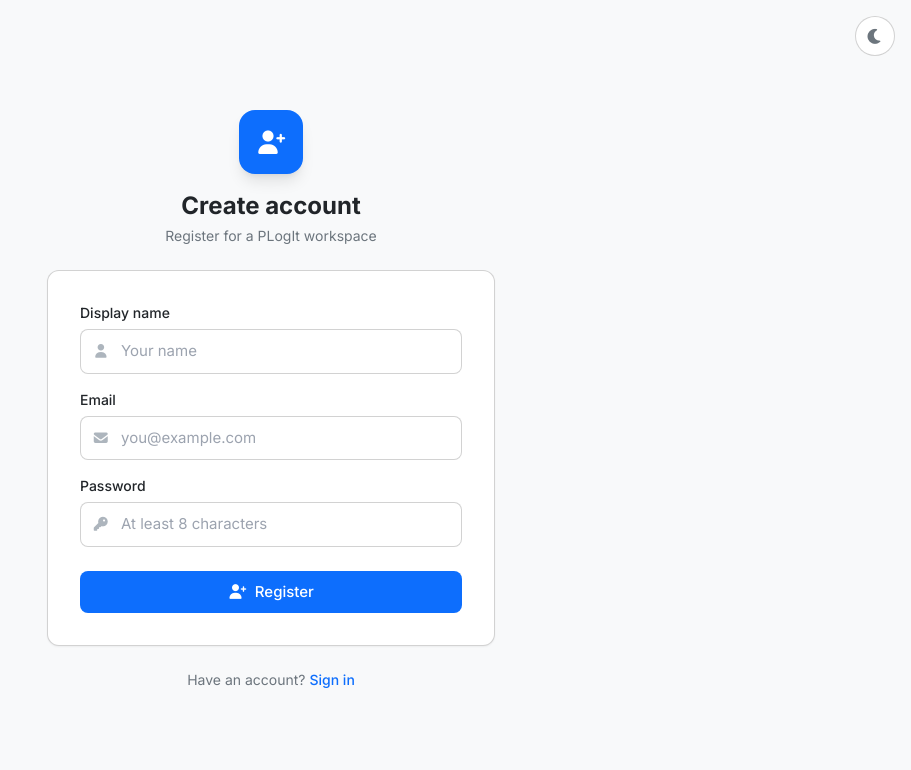
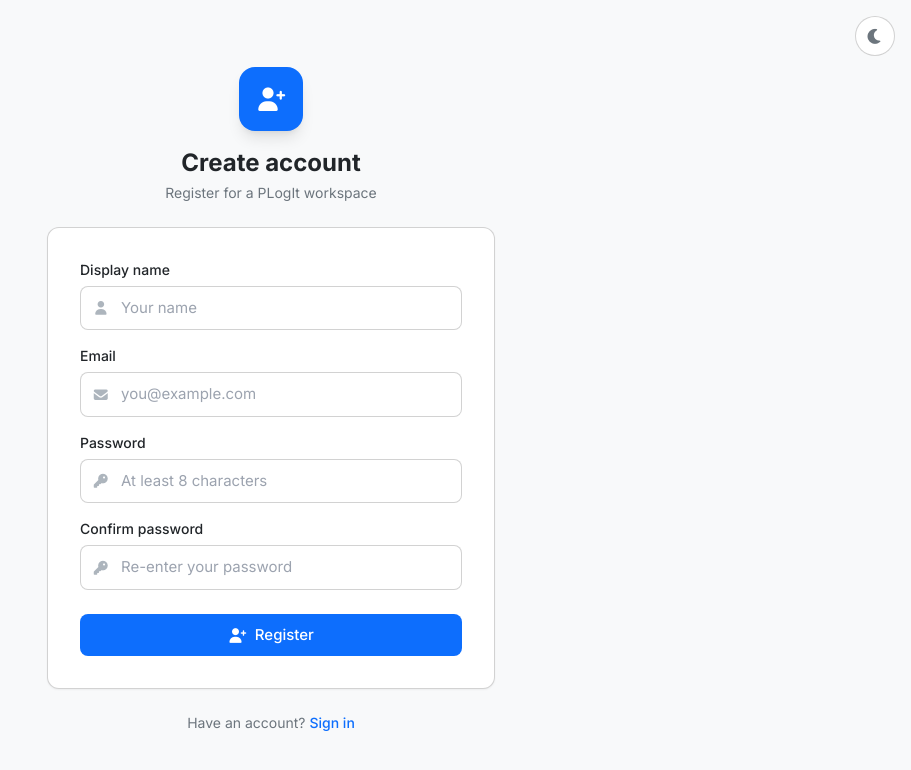
Before and after one commit to Edison3060/PLogIt, a React (Vite) app in the folder frontend/: page /register in a window 1280 px wide. Shown: the top 770 px of the page, without its empty margins (369-1280 px from the left). Built offline with nearby package versions, Linux system fonts and the light colour scheme.

Commit message:
Add confirm password to register page

```diff
--- a/frontend/src/pages/Register.tsx
+++ b/frontend/src/pages/Register.tsx
@@ -8,6 +8,7 @@
 export default function Register() {
   const [email, setEmail] = useState("");
   const [password, setPassword] = useState("");
+  const [confirmPassword, setConfirmPassword] = useState("");
   const [displayName, setDisplayName] = useState("");
   const [error, setError] = useState("");
   const [dark, setDark] = useState(
@@ -27,6 +28,10 @@
     setError("");
     if (password.length < 8) {
       setError("Password must be at least 8 characters");
+      return;
+    }
+    if (password !== confirmPassword) {
+      setError("Passwords do not match");
       return;
     }
     register.mutate(
@@ -104,6 +109,21 @@
                 />
               </div>
             </label>
+            <label className="flex flex-col gap-1.5">
+              <span className="text-sm font-medium text-text-strong">Confirm password</span>
+              <div className="relative">
+                <i className="fa-solid fa-key absolute left-3 top-1/2 -translate-y-1/2 text-text-faint text-sm pointer-events-none"></i>
+                <input
+                  type="password"
+                  value={confirmPassword}
+                  onChange={(e) => setConfirmPassword(e.target.value)}
+                  required
+                  minLength={8}
+                  placeholder="Re-enter your password"
+                  className={inputClass}
+                />
+              </div>
+            </label>
             {error && (
               <div className="bg-danger-soft border border-danger/30 text-danger rounded-lg p-3 text-sm flex items-center gap-2 font-medium">
                 <i className="fa-solid fa-circle-exclamation"></i>
```
